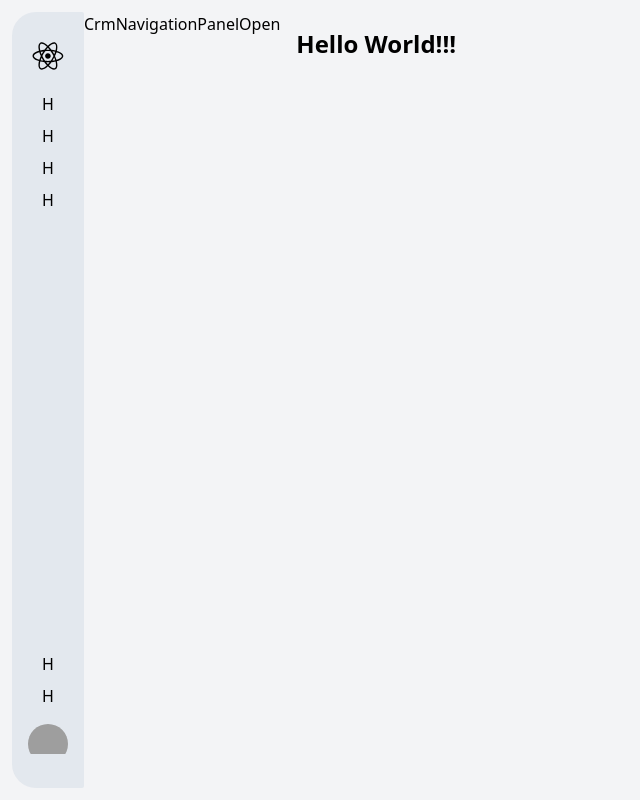
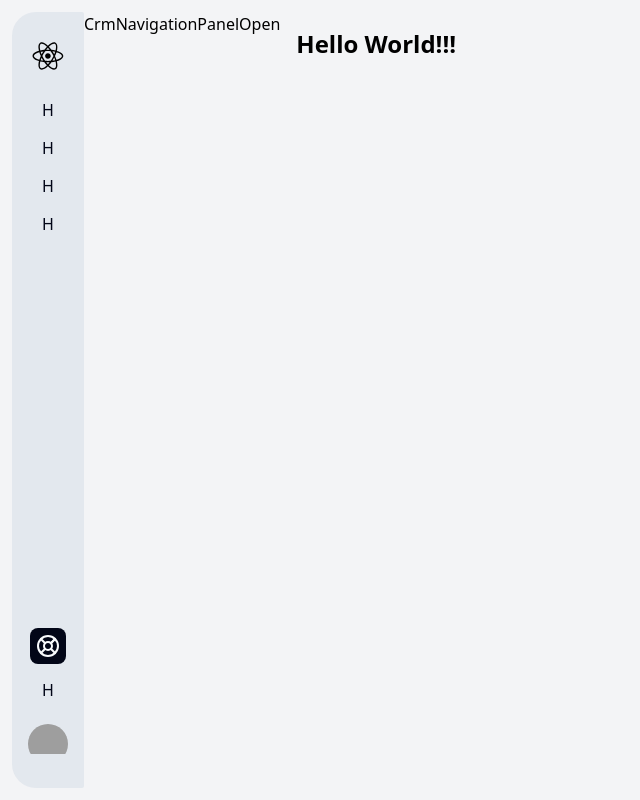
Before and after one commit to DeFosu/CrmNavigationPanel, a React (Vite) app: page / in a window 1280 px wide. Shown: the whole page, without its empty margins (0-640 px from the left). Built offline with nearby package versions, Linux system fonts and the light colour scheme; grey boxes are pictures that could not be loaded.

Commit message:
feat: Create a component NavigationItemIcons.tsx

```diff
--- a/src/components/CrmNavigationPanel/CrmNavigationPanel.tsx
+++ b/src/components/CrmNavigationPanel/CrmNavigationPanel.tsx
@@ -1,6 +1,8 @@
+import { FiLifeBuoy } from "react-icons/fi";
 import React from "react";
 import Logo from "../Logo/Logo";
 import Avatar from "../Avatar/Avatar";
+import NavigationItemIcon from "./segments/NavigationItemIcon/NavigationItemIcon";
 
 const CrmNavigationPanel: React.FC = () => {
     return (
@@ -8,19 +10,20 @@ const CrmNavigationPanel: React.FC = () => {
             <div className="bg-slate-300/40 px-4 py-6 rounded-l-3xl rounded-r-sm flex flex-col items-center justify-between">
                 <div className="flex flex-col items-center gap-4">
                     <Logo />
-                    <div className="flex flex-col items-center gap-2">
-                        <div>H</div>
-                        <div>H</div>
-                        <div>H</div>
-                        <div>H</div>
+                    <div className="flex flex-col items-center gap-0.5">
+                        <NavigationItemIcon>H</NavigationItemIcon>
+                        <NavigationItemIcon>H</NavigationItemIcon>
+                        <NavigationItemIcon>H</NavigationItemIcon>
+                        <NavigationItemIcon>H</NavigationItemIcon>
                     </div>
                 </div>
                 <div className="flex flex-col items-center gap-4">
                     <div className="flex flex-col items-center gap-2">
-                        <div>H</div>
-                        <div>H</div>
+                        <NavigationItemIcon isActive>
+                            <FiLifeBuoy size={24} />
+                        </NavigationItemIcon>
+                        <NavigationItemIcon>H</NavigationItemIcon>
                     </div>
-                    {/* <div>Avatar</div> */}
                     <Avatar />
                 </div>
             </div>
--- /dev/null
+++ b/src/components/CrmNavigationPanel/segments/NavigationItemIcon/NavigationItemIcon.tsx
@@ -0,0 +1,21 @@
+import React from "react";
+import type { NavigationItemIconProps } from "./NavigationItemIconType";
+
+const NavigationItemIcon: React.FC<NavigationItemIconProps> = ({
+    children = "",
+    isActive = false,
+}) => {
+    return (
+        <div
+            className={`w-full grid place-content-center aspect-square p-1.5 rounded-lg transition-colors duration-200 ease-in-out  ${
+                isActive
+                    ? "bg-slate-950 text-slate-50"
+                    : "bg-transparent text-slate-950"
+            }`}
+        >
+            {children}
+        </div>
+    );
+};
+
+export default NavigationItemIcon;
--- /dev/null
+++ b/src/components/CrmNavigationPanel/segments/NavigationItemIcon/NavigationItemIconType.ts
@@ -0,0 +1,6 @@
+import type { ReactNode } from "react";
+
+export type NavigationItemIconProps = {
+    children?: ReactNode;
+    isActive?: boolean;
+};
```
